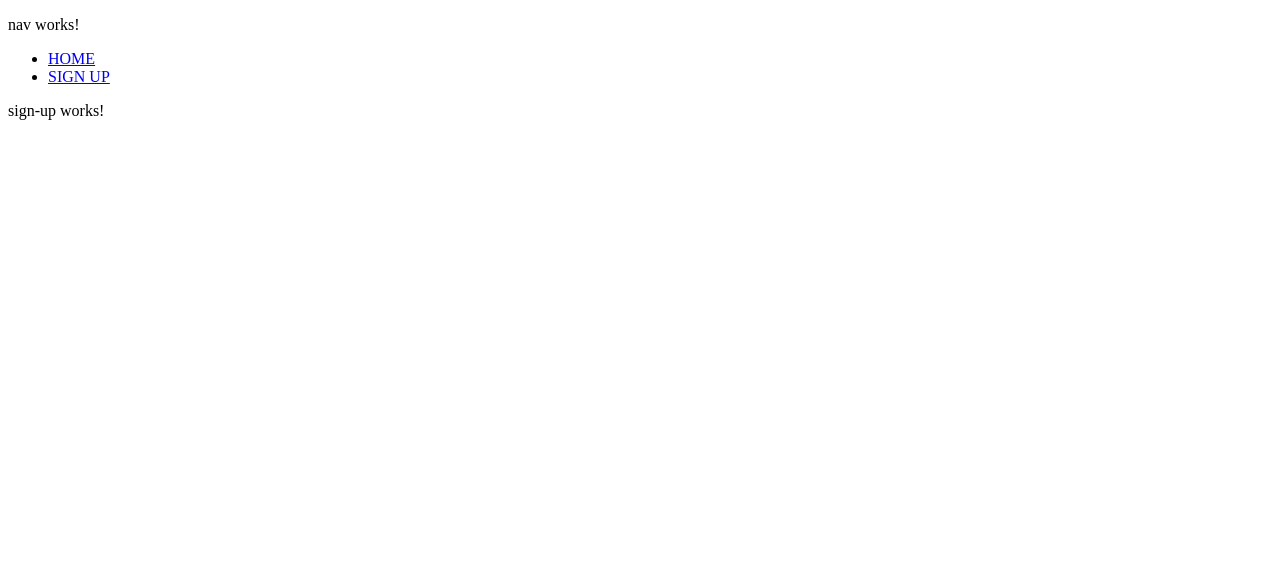
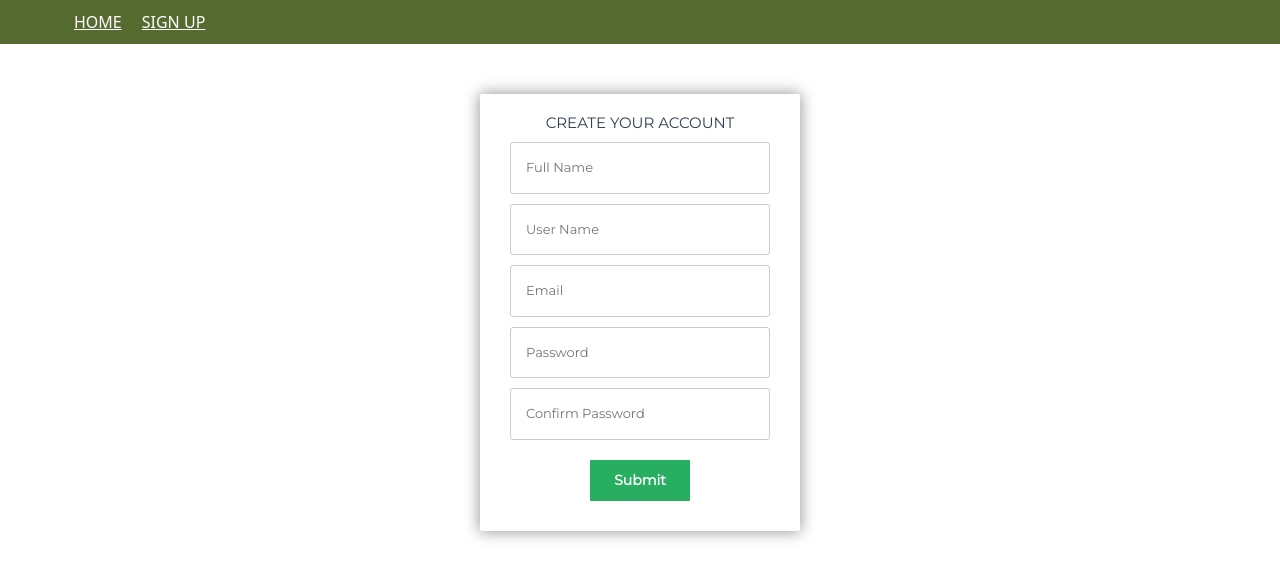
Before and after one commit to chywoo/Autobuy.FrontEnd, an Angular app in the folder CarSell/: page /sign-up in a window 1280 px wide. Shown: the top 580 px of the page. Built offline with nearby package versions, Linux system fonts and the light colour scheme.

Commit message:
form added

```diff
--- a/CarSell/angular.json
+++ b/CarSell/angular.json
@@ -25,9 +25,13 @@
               "src/assets"
             ],
             "styles": [
-              "src/styles.css"
+              "src/styles.css",
+              "node_modules/bootstrap/dist/css/bootstrap.css"
             ],
-            "scripts": []
+            "scripts": [
+              "node_modules/jquery/dist/jquery.js",
+              "node_modules/bootstrap/dist/js/bootstrap.js"
+            ]
           },
           "configurations": {
             "production": {
--- a/CarSell/package.json
+++ b/CarSell/package.json
@@ -18,6 +18,8 @@
     "@angular/platform-browser": "^15.0.0",
     "@angular/platform-browser-dynamic": "^15.0.0",
     "@angular/router": "^15.0.0",
+    "bootstrap": "^5.2.3",
+    "jquery": "^3.6.3",
     "rxjs": "~7.5.0",
     "tslib": "^2.3.0",
     "zone.js": "~0.12.0"
--- a/CarSell/src/app/app.component.css
+++ b/CarSell/src/app/app.component.css
@@ -0,0 +1,25 @@
+*{
+    box-sizing: border-box;
+    margin: 0;
+    padding: 0;
+    background-color: #556B2F;
+
+}
+header{
+    display:flex;
+    justify-content: space-between;
+    align-items: center;
+    padding: 10px 5%;
+}
+#navbarUl li{
+    display: inline;
+    padding: 0px 10px;
+    list-style: none;
+}
+#navbarUl li a{
+    transition:  all 0.3s ease 0s;
+    color: white;
+}
+#navbarUl li a:hover{
+    color: #D5CE58;
+}
--- a/CarSell/src/app/components/nav/nav.component.css
+++ b/CarSell/src/app/components/nav/nav.component.css
@@ -0,0 +1,25 @@
+*{
+    box-sizing: border-box;
+    margin: 0;
+    padding: 0;
+    background-color: #556B2F;
+
+}
+header{
+    display:flex;
+    justify-content: space-between;
+    align-items: center;
+    padding: 10px 5%;
+}
+#navbarUl li{
+    display: inline;
+    padding: 0px 10px;
+    list-style: none;
+}
+#navbarUl li a{
+    transition:  all 0.3s ease 0s;
+    color: white;
+}
+#navbarUl li a:hover{
+    color: #D5CE58;
+}
--- a/CarSell/src/app/components/nav/nav.component.html
+++ b/CarSell/src/app/components/nav/nav.component.html
@@ -1,5 +1,9 @@
-<p>nav works!</p>
-<ul>
-    <li><a routerLink="/home">HOME</a></li>
-    <li><a routerLink="/sign-up">SIGN UP</a></li>
-</ul>
+<header>
+    <nav>
+    <ul class="nav justify-content-center" id="navbarUl">
+        <li><a routerLink="/home">HOME</a></li>
+        <li><a routerLink="/sign-up">SIGN UP</a></li>
+    </ul>
+    </nav>
+
+</header>
--- a/CarSell/src/app/components/sign-up/sign-up.component.css
+++ b/CarSell/src/app/components/sign-up/sign-up.component.css
@@ -0,0 +1,134 @@
+/*custom font*/
+@import url(https://fonts.googleapis.com/css?family=Montserrat);
+
+/*basic reset*/
+* {margin: 0; padding: 0;}
+
+html {
+  height: 100%;
+
+  background:
+    linear-gradient(rgba(196, 102, 0, 0.6), rgba(155, 89, 182, 0.6));
+}
+
+body {
+  font-family: montserrat, arial, verdana;
+  background-color:linear-gradient(rgba(196, 102, 0, 0.6), rgba(155, 89, 182, 0.6));
+
+
+}
+/*form styles*/
+#msform {
+  width: 400px;
+  margin: 50px auto;
+  text-align: center;
+  position: relative;
+}
+#msform fieldset {
+  background: white;
+  border: 0 none;
+  border-radius: 3px;
+  box-shadow: 0 0 15px 1px rgba(0, 0, 0, 0.4);
+  padding: 20px 30px;
+  box-sizing: border-box;
+  width: 80%;
+  margin: 0 10%;
+
+  /*stacking fieldsets above each other*/
+  position: relative;
+}
+/*Hide all except first fieldset*/
+#msform fieldset:not(:first-of-type) {
+  display: none;
+}
+/*inputs*/
+#msform input, #msform textarea {
+  padding: 15px;
+  border: 1px solid #ccc;
+  border-radius: 3px;
+  margin-bottom: 10px;
+  width: 100%;
+  box-sizing: border-box;
+  font-family: montserrat;
+  color: #2C3E50;
+  font-size: 13px;
+}
+/*buttons*/
+#msform .action-button {
+  width: 100px;
+  background: #27AE60;
+  font-weight: bold;
+  color: white;
+  border: 0 none;
+  border-radius: 1px;
+  cursor: pointer;
+  padding: 10px;
+  margin: 10px 5px;
+  text-decoration: none;
+  font-size: 14px;
+}
+#msform .action-button:hover, #msform .action-button:focus {
+  box-shadow: 0 0 0 2px white, 0 0 0 3px #27AE60;
+}
+/*headings*/
+.fs-title {
+  font-size: 15px;
+  text-transform: uppercase;
+  color: #2C3E50;
+  margin-bottom: 10px;
+}
+.fs-subtitle {
+  font-weight: normal;
+  font-size: 13px;
+  color: #666;
+  margin-bottom: 20px;
+}
+/*progressbar*/
+#progressbar {
+  margin-bottom: 30px;
+  overflow: hidden;
+  /*CSS counters to number the steps*/
+  counter-reset: step;
+}
+#progressbar li {
+  list-style-type: none;
+  color: white;
+  text-transform: uppercase;
+  font-size: 9px;
+  width: 33.33%;
+  float: left;
+  position: relative;
+}
+#progressbar li:before {
+  content: counter(step);
+  counter-increment: step;
+  width: 20px;
+  line-height: 20px;
+  display: block;
+  font-size: 10px;
+  color: #333;
+  background: white;
+  border-radius: 3px;
+  margin: 0 auto 5px auto;
+}
+/*progressbar connectors*/
+#progressbar li:after {
+  content: '';
+  width: 100%;
+  height: 2px;
+  background: white;
+  position: absolute;
+  left: -50%;
+  top: 9px;
+  z-index: -1; /*put it behind the numbers*/
+}
+#progressbar li:first-child:after {
+  /*connector not needed before the first step*/
+  content: none;
+}
+/*marking active/completed steps green*/
+/*The number of the step and the connector before it = green*/
+#progressbar li.active:before,  #progressbar li.active:after{
+  background: #27AE60;
+  color: white;
+}
--- a/CarSell/src/app/components/sign-up/sign-up.component.html
+++ b/CarSell/src/app/components/sign-up/sign-up.component.html
@@ -1 +1,13 @@
-<p>sign-up works!</p>
+<body>
+	<form id="msform">
+		<fieldset>
+		  <h2 class="fs-title">Create your account</h2>
+		  <input type="text" name="email" placeholder="Full Name" />
+		  <input type="text" name="email" placeholder="User Name" />
+		  <input type="text" name="email" placeholder="Email" />
+		  <input type="password" name="pass" placeholder="Password" />
+		  <input type="password" name="cpass" placeholder="Confirm Password" />
+		  <input type="button" name="next" class="next action-button" value="Submit" />
+		</fieldset>
+	  </form>
+</body>
```
Also changed, not shown: 1 other file (tests, documents, lock files or other folders).
